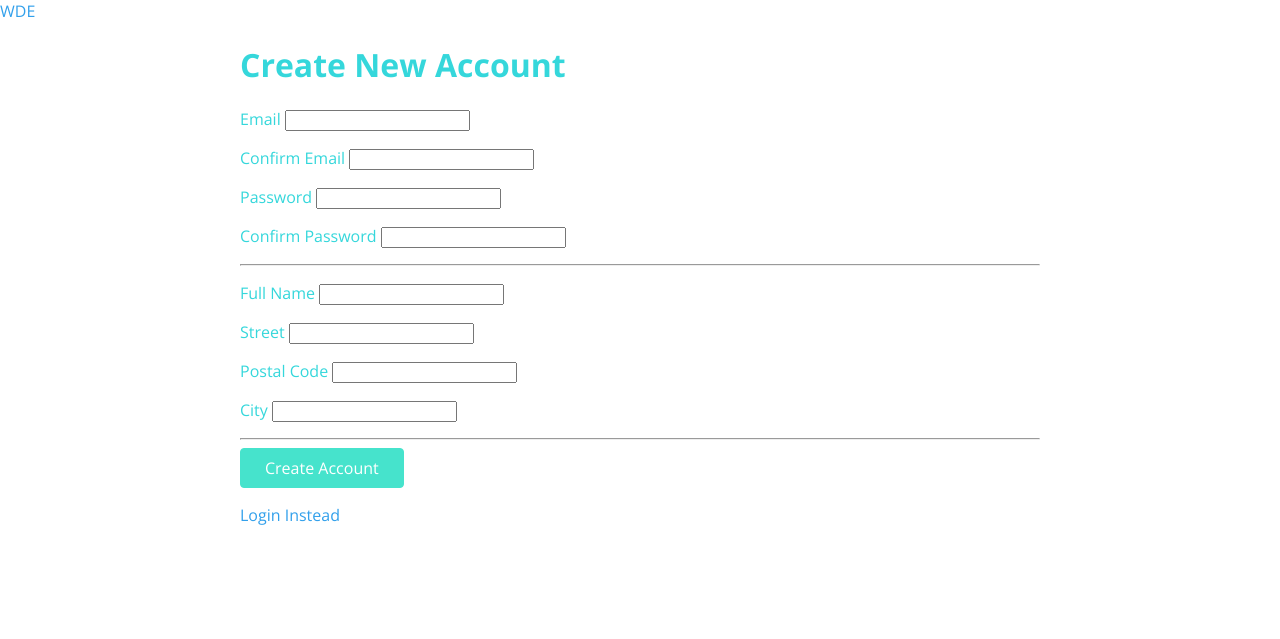
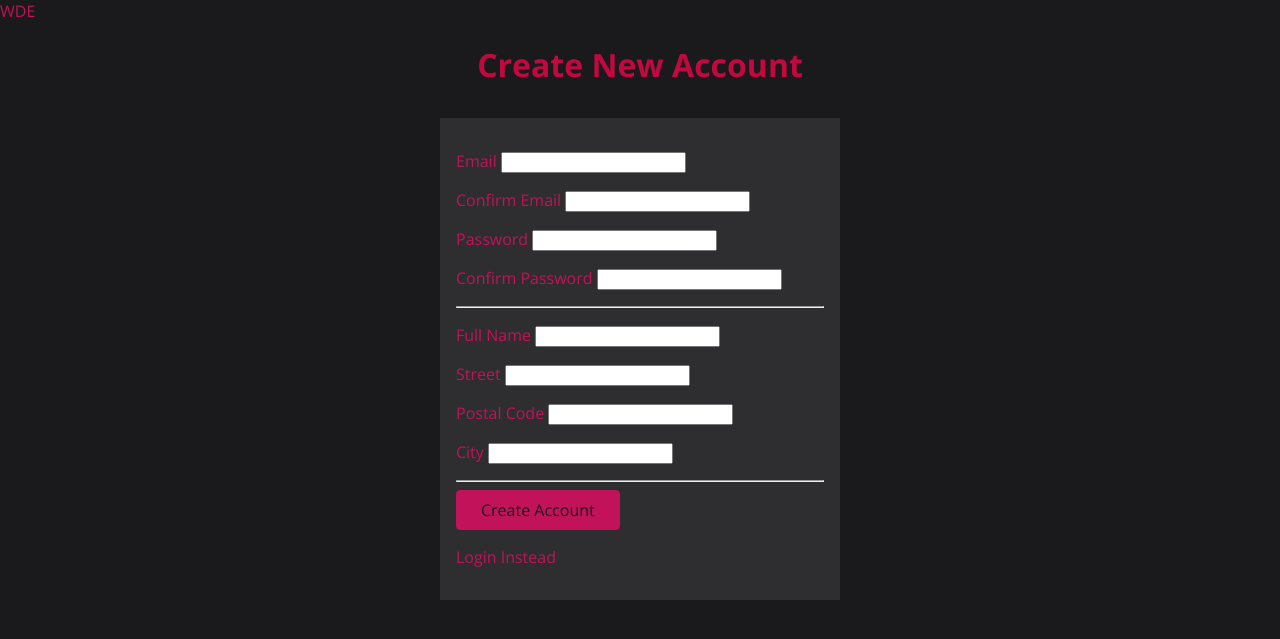
Before and after one commit to aziemp66/Borneo-Full-Online-Shop, a Node server app: page /signup in a window 1280 px wide. Shown: the top 639 px of the page. Run offline with Node 20, Linux system fonts and the light colour scheme.

Commit message:
Styling some form elements

```diff
--- a/public/styles/auth.css
+++ b/public/styles/auth.css
@@ -0,0 +1,10 @@
+h1 {
+    text-align: center;
+    color: var(--color-primary-700);
+}
+form {
+    max-width: 25rem;
+    margin: var(--space-8) auto;
+    padding: var(--space-4);
+    background-color: var(--color-gray-300);
+}
--- a/public/styles/base.css
+++ b/public/styles/base.css
@@ -5,7 +5,7 @@
 html {
     font-family: "Open Sans", sans-serif;
 
-    --color-gray-50: rgb(243, 236, 230);
+    /* --color-gray-50: rgb(243, 236, 230);
     --color-gray-100: rgb(207, 201, 195);
     --color-gray-300: rgb(99, 92, 86);
     --color-gray-400: rgb(70, 65, 60);
@@ -20,7 +20,15 @@ html {
     --color-primary-500: #46e3cc;
     --color-primary-700: #35d7db;
     --color-primary-200-contrast: #32a0eb;
-    --color-primary-500-contrast: rgb(255, 255, 255);
+    --color-primary-500-contrast: rgb(255, 255, 255); */
+
+    --color-primary-300: #6f2232;
+    --color-primary-500: #c21259;
+    --color-primary-700: #c3073f;
+
+    --color-gray-100: #4e4e50;
+    --color-gray-300: #2e2e31;
+    --color-gray-500: #1a1a1d;
 
     --color-error-100: rgb(255, 192, 180);
     --color-error-500: rgb(199, 51, 15);
@@ -40,8 +48,8 @@ html {
 }
 
 body {
-    background-color: var(--color-primary-500-contrast);
-    color: var(--color-primary-700);
+    background-color: var(--color-gray-500);
+    color: var(--color-primary-500);
     margin: 0;
 }
 
@@ -60,7 +68,7 @@ ol {
 
 a {
     text-decoration: none;
-    color: var(--color-primary-200-contrast);
+    color: var(--color-primary-500);
 }
 
 .btn {
@@ -68,7 +76,7 @@ a {
     font: inherit;
     padding: var(--space-2) var(--space-6);
     background-color: var(--color-primary-500);
-    color: var(--color-primary-500-contrast);
+    color: var(--color-gray-500);
     border: 1px solid var(--color-primary-500);
     border-radius: var(--border-radius-small);
 }
--- a/views/customer/auth/signup.ejs
+++ b/views/customer/auth/signup.ejs
@@ -2,8 +2,8 @@
 <html lang="en">
     <head>
         <%- include("../includes/head", { pageTitle : "Signup" }) %>
-        <link rel="stylesheet" href="/style/forms.css" />
-        <link rel="stylesheet" href="/style/auth.css" />
+        <link rel="stylesheet" href="/styles/forms.css" />
+        <link rel="stylesheet" href="/styles/auth.css" />
     </head>
     <body>
         <%- include("../includes/header") %>
```
